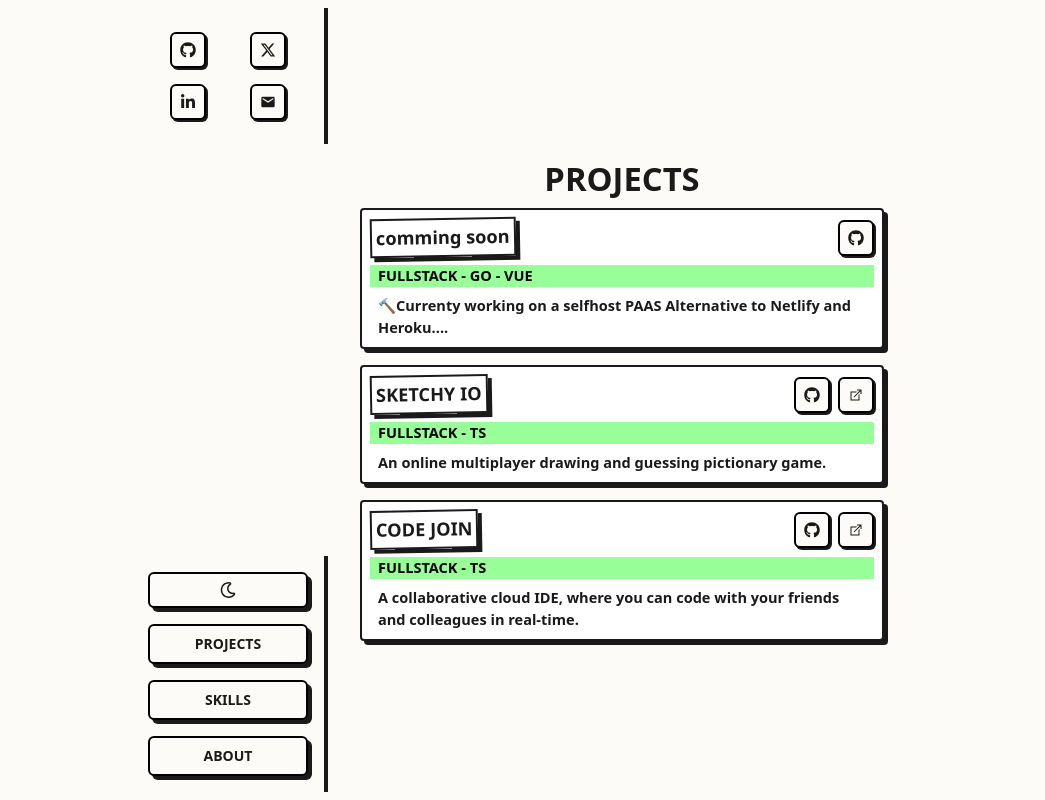
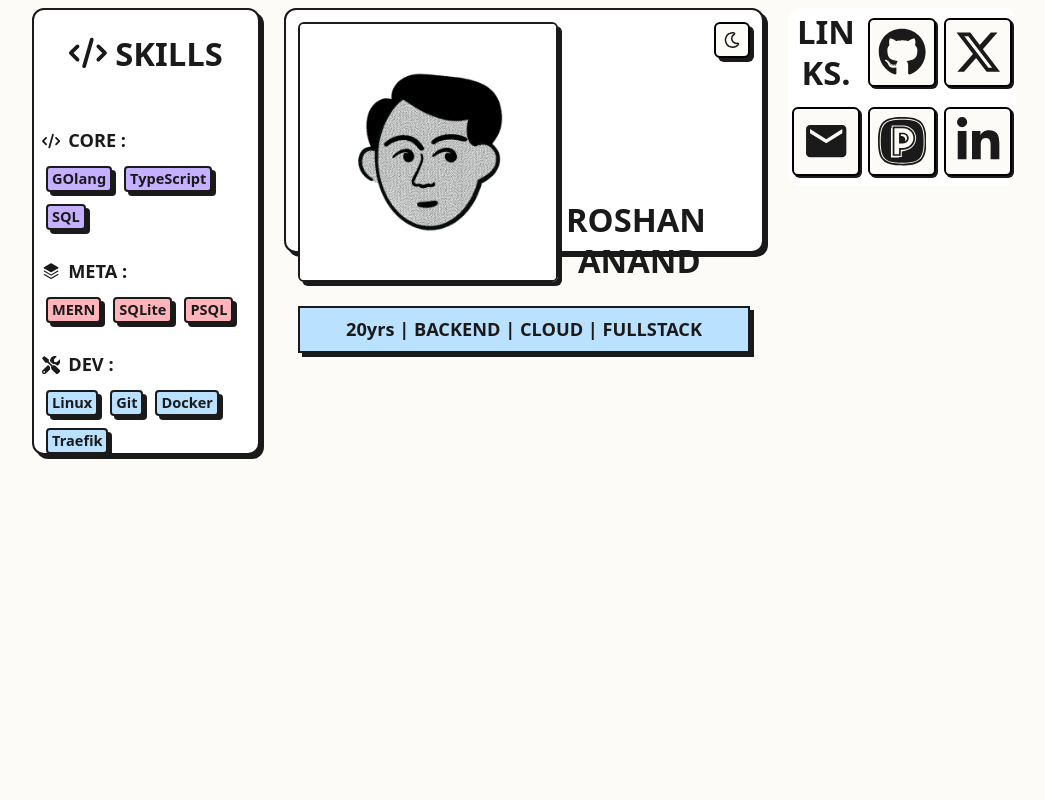
Before and after one commit to Roshan-anand/portfolio, a Next.js app: page / in a window 1280 px wide. Shown: the whole page, without its empty margins (116-1161 px from the left). Built offline with nearby package versions, Linux system fonts and the light colour scheme.

Commit message:
feat : change layout to grid

```diff
--- a/src/app/page.tsx
+++ b/src/app/page.tsx
@@ -1,17 +1,13 @@
 import Hero from "@/components/hero";
-import { Projects } from "@/components/projects";
-import SideBar from "@/components/sidebar";
+import Social from "@/components/Socila";
 import Tech from "@/components/tech";
 
 const page = () => {
   return (
-    <main className="w-[95%] max-w-200 h-screen mx-auto p-2 flex flex-col md:flex-row ">
-      <SideBar />
-      <section className="flex-1 h-full overflow-y-auto p-4 hide-scrollbar">
-        <Projects />
-        <Tech />
-        <Hero />
-      </section>
+    <main className="w-[95%] max-w-250 h-screen mx-auto p-2 grid grid-cols-12 grid-rows-12 gap-6">
+      <Tech className="col-span-3 row-span-7"/>
+      <Hero className="col-span-6 row-span-4"/>
+      <Social className="col-span-3 row-span-3"/>
     </main>
   );
 };
--- /dev/null
+++ b/src/components/Socila.tsx
@@ -0,0 +1,73 @@
+import { ComponentProps } from "react";
+import { Card } from "./ui/card";
+import { buttonVariants } from "./ui/button";
+import { FaXTwitter, FaLinkedinIn } from "react-icons/fa6";
+import { MdEmail } from "react-icons/md";
+import { FaGithub } from "react-icons/fa";
+import { cn } from "@/lib/utils";
+import { IconType } from "react-icons/lib";
+import Link from "next/link";
+import { SiPeerlist } from "react-icons/si";
+
+type Social = {
+  link: string;
+  icon: IconType;
+};
+
+const socials: Social[] = [
+  {
+    link: "https://github.com/Roshan-anand",
+    icon: FaGithub,
+  },
+  {
+    link: "https://x.com/R0SHAN_ANAND",
+    icon: FaXTwitter,
+  },
+  {
+    link: "https://mail.google.com/mail/u/0/?fs=1&to=roshan4nand@gmail.com&tf=cm",
+    icon: MdEmail,
+  },
+  {
+    link: "https://peerlist.io/roshananand",
+    icon: SiPeerlist,
+  },
+  {
+    link: "https://www.linkedin.com/in/roshan-anand-a92b1a23a/",
+    icon: FaLinkedinIn,
+  },
+];
+
+const Social = ({ className }: ComponentProps<"div">) => {
+  return (
+    <Card
+      className={cn(
+        "border-0 shadow-none flex justify-center items-center flex-row flex-wrap p-0 gap-0",
+        className,
+      )}
+    >
+      <h1 className="flex flex-col flex- w-1/3 h-1/2 justify-center items-center">
+        <span>LIN</span>
+        <span>KS.</span>
+      </h1>
+      {socials.map(({ link, icon: Icon }, i) => {
+        return (
+          <span key={i} className="flex w-1/3 h-1/2 justify-center items-center ">
+          <Link
+            key={i}
+            className={cn(
+              buttonVariants({ variant: "secondary" }),
+              "w-[90%]",
+            )}
+            href={link}
+            target="_blank"
+          >
+            <Icon className="size-full" />
+          </Link>
+           </span>
+        );
+      })}
+    </Card>
+  );
+};
+
+export default Social;
--- a/src/components/hero.tsx
+++ b/src/components/hero.tsx
@@ -1,14 +1,18 @@
+import { cn } from "@/lib/utils";
+import { Card } from "./ui/card";
+import { ThemeToggle } from "./theme-toggle";
 import Image from "next/image";
-import { Card } from "./ui/card";
-import Link from "next/link";
+import { BsDot } from "react-icons/bs";
+import { CiLocationOn } from "react-icons/ci";
 
-const Hero = () => {
+const Hero = ({ className }: React.ComponentProps<"div">) => {
   return (
-    <section
+    <Card
       id="about"
-      className="h-full flex flex-col gap-2 justify-center items-center px-4"
+      className={cn("h-full flex flex-col justify-between p-3", className)}
     >
-      <div className="magic rounded-full overflow-hidden">
+      <div className="flex gap-2 items-end">
+        <div className="magic rounded-md overflow-hidden">
           <Image
             src="/profile-big.png"
             alt="profile"
@@ -17,28 +21,18 @@ const Hero = () => {
             className="size-full"
           />
         </div>
-      <h1>ROSHAN A</h1>
-
-      <Card className="items-center px-2">
-        <h3 className="magic flex p-2 bg-muted rotate-1">
-          20 | BACKEND | CLOUD | FULLSTACK
+        <h1 className="flex flex-col">
+          <span>ROSHAN</span>
+          <span className="ml-3">ANAND</span>
+        </h1>
+        <div className="h-full flex-1 flex justify-end items-start">
+          <ThemeToggle />
+        </div>
+      </div>
+      <h3 className="magic text-center p-2 bg-muted ">
+        20yrs | BACKEND | CLOUD | FULLSTACK
       </h3>
-        <p className="text-center text-balance font-medium">
-          Available for Freelace, Contract or Full Time opportunities. Need a
-          dev who is instantly productive at any codebase that you throw, feel
-          free to connect.
-        </p>
-        <Link
-          href={
-            "https://mail.google.com/mail/u/0/?fs=1&to=roshan4nand@gmail.com&tf=cm"
-          }
-          className="underline underline-offset-1 font-semibold"
-        >
-          roshan4nand@gmail
-        </Link>
     </Card>
-    </section>
   );
 };
-
 export default Hero;
--- a/src/components/tech.tsx
+++ b/src/components/tech.tsx
@@ -1,4 +1,4 @@
-import { Card } from "./ui/card";
+import { Card, CardContent, CardTitle } from "./ui/card";
 import { IconType } from "react-icons";
 import { FaTools } from "react-icons/fa";
 import { PiStackFill } from "react-icons/pi";
@@ -21,44 +21,48 @@ const skills: Skills[] = [
   },
   {
     category: "META",
-    skills: ["BunJS", "NodeJS", "Express", "React", "NextJS", "SQLite", "PSQL"],
+    skills: ["MERN", "SQLite", "PSQL"],
     icon: PiStackFill,
     bg: "bg-secondary",
   },
   {
     category: "DEV",
-    skills: ["Linux", "Git", "Docker"],
+    skills: ["Linux", "Git", "Docker","Traefik"],
     icon: FaTools,
     bg: "bg-muted",
   },
 ];
 
-const Tech = () => {
+const Tech = ({ className }: React.ComponentProps<"div">) => {
   return (
-    <section
-      id="skills"
-      className="h-full flex flex-col gap-6 justify-center items-center px-4"
+    <Card
+      className={cn(
+        "px-1 flex flex-col items-center justify-between",
+        className,
+      )}
     >
-      <h1>SKILLS</h1>
-      <figure className="flex flex-col gap-6">
+      <CardTitle className="flex gap-2">
+        <FaCode className="icon-lg" />
+        <h1>SKILLS</h1>
+      </CardTitle>
+      <CardContent className="p-1">
         {skills.map(({ category, skills, icon: Icon, bg }) => (
-          <Card className="rounded-sm p-4 gap-4" key={category}>
-            <h3 className="flex items-center gap-2">
+          <figure className="flex flex-col gap-2 my-6" key={category}>
+            <h3 className="flex items-center gap-2 ">
               <Icon />
-              <span>{category}</span>
+              <span>{category} :</span>
             </h3>
-            <div className="flex flex-wrap gap-3">
+            <div className="flex flex-wrap gap-3 p-1">
               {skills.map((skill) => (
-                <p key={skill} className={cn("p-1 px-2 rounded-sm magic font-bold", bg)}>
+                <p key={skill} className={cn("px-1 rounded-sm magic", bg)}>
                   {skill}
                 </p>
               ))}
             </div>
-          </Card>
+          </figure>
         ))}
-      </figure>
-    </section>
+      </CardContent>
+    </Card>
   );
 };
-
 export default Tech;
```
Lines whose indentation alone changed are shown as unchanged.
